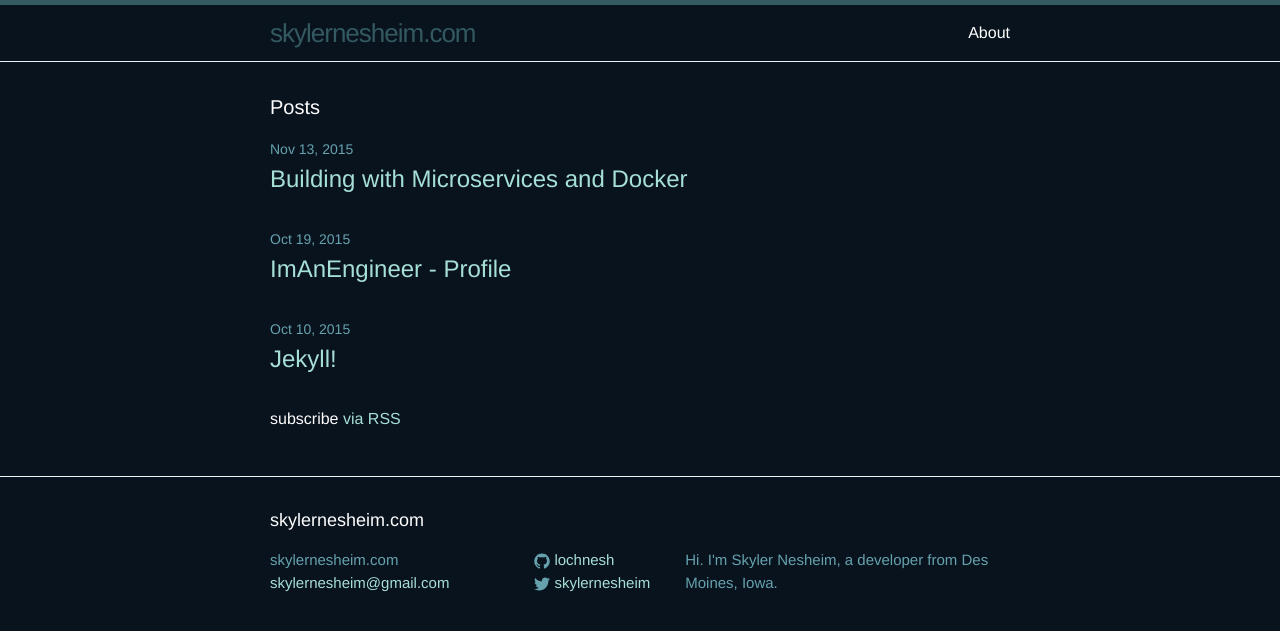
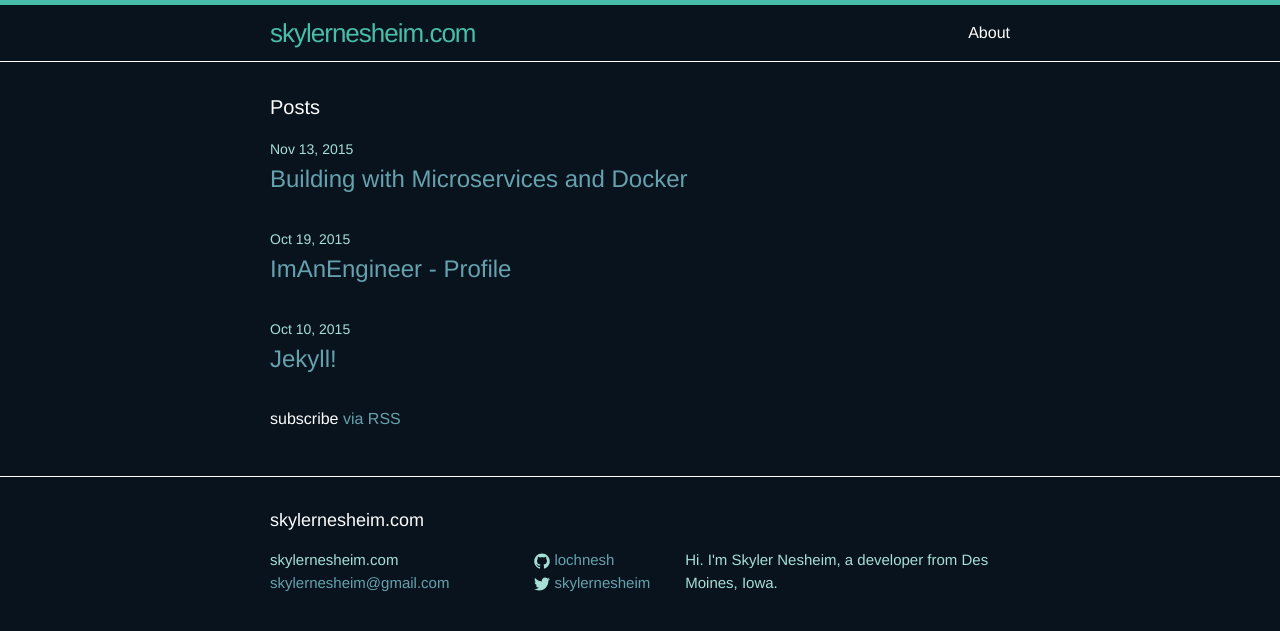
Before and after one commit to lochnesh/lochnesh.github.io, a Jekyll site: the page built from index.html, in a window 1280 px wide. Shown: the top 631 px of the page. Built offline with Jekyll 4.4.1, drawn with Linux system fonts in a browser that asks for light colours.

Commit message:
tweak color scheme

```diff
--- a/css/main.scss
+++ b/css/main.scss
@@ -15,9 +15,9 @@ $spacing-unit:     30px;
 
 $text-color:       #fdfdfd;
 $background-color: #09131e;
-$brand-color:      #a6dfd5;
+$brand-color:      #65a2ae;
 
-$grey-color:       #65a2ae;
+$grey-color:       #a6dfd5;
 $grey-color-light: lighten($grey-color, 40%);
 $grey-color-dark:  darken($grey-color, 25%);
 
```
